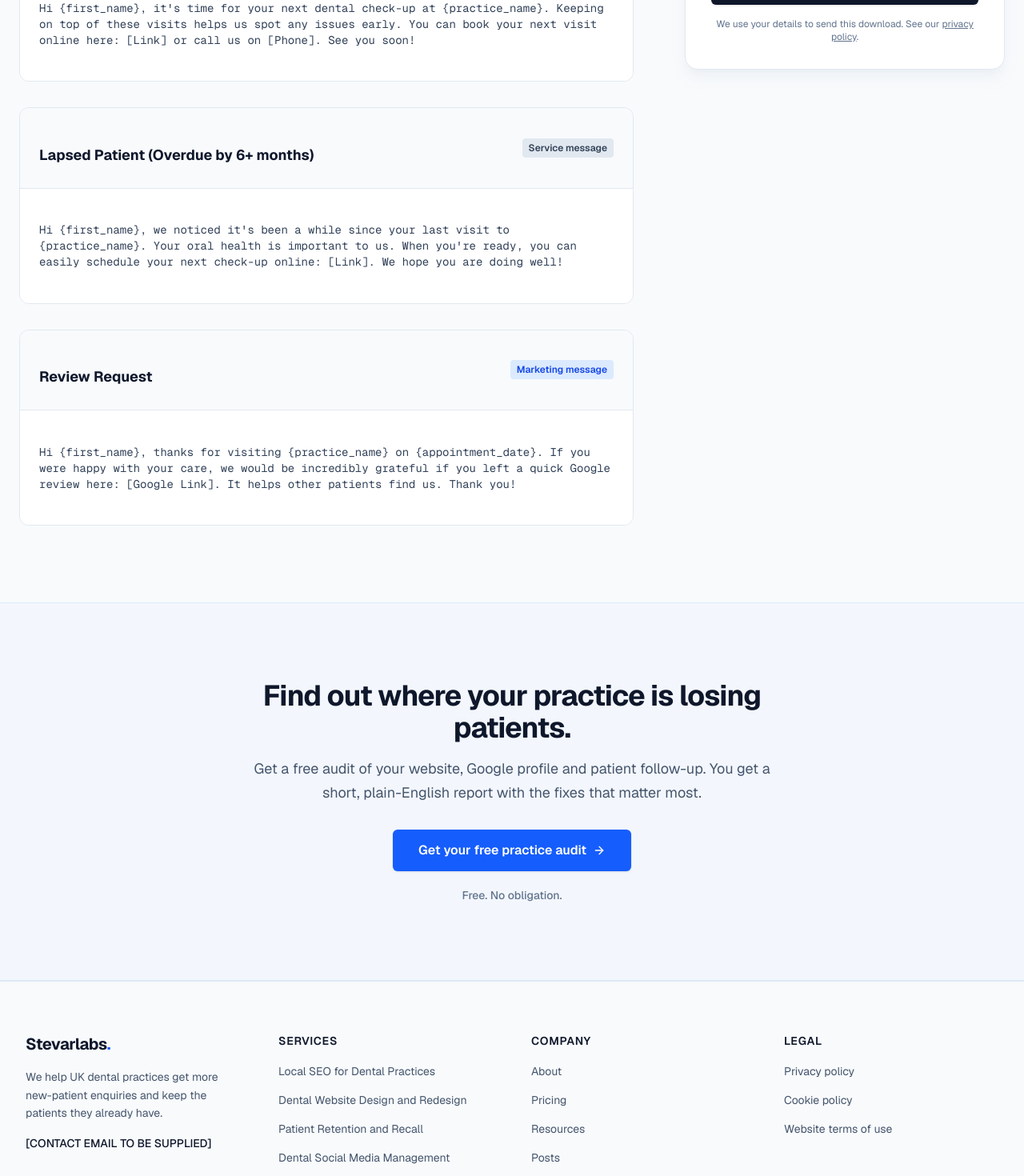
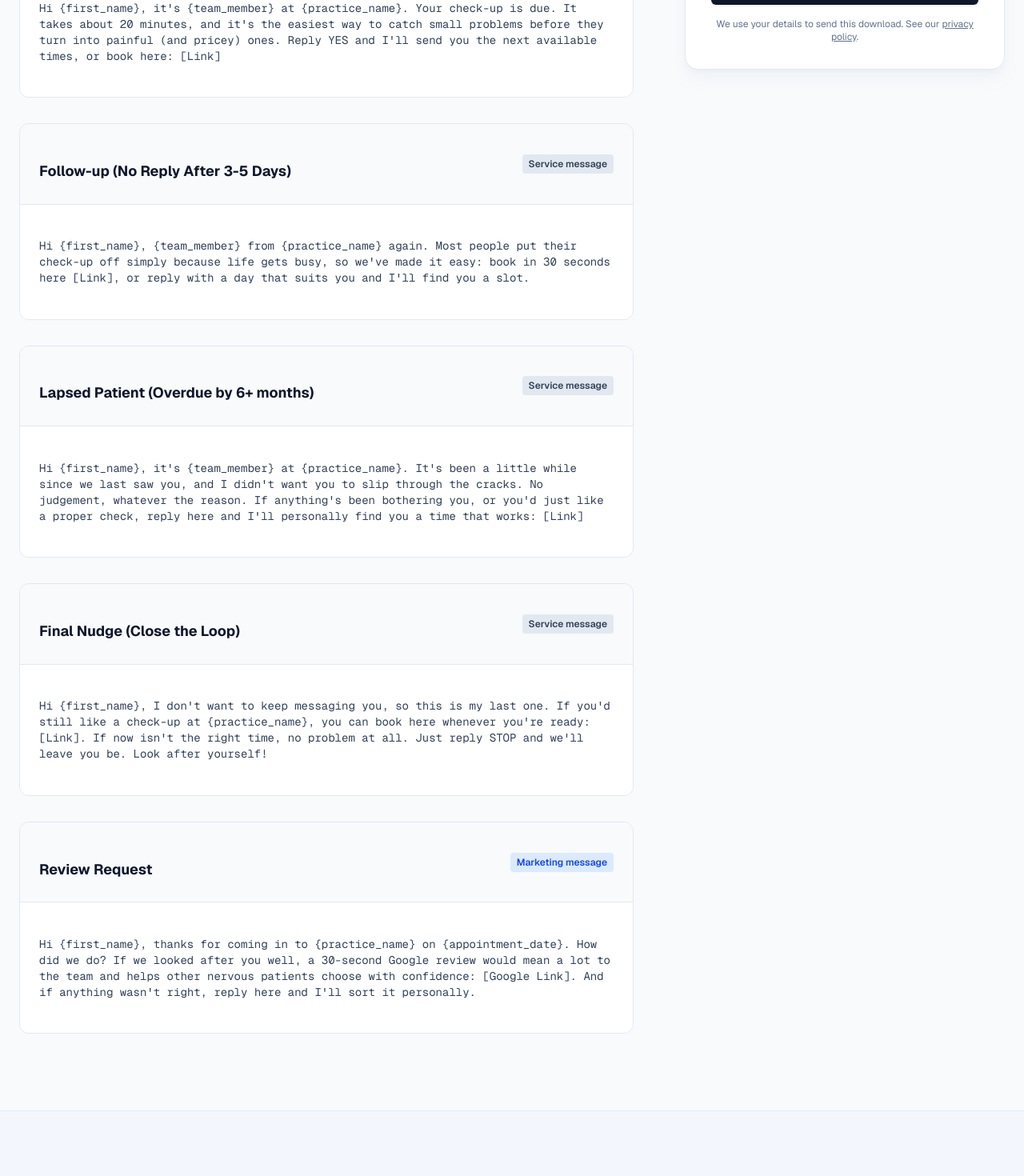
Before and after one commit to Captain-Carl-Larc/stevarlabs, a Next.js app: page /resources/recall-message-templates in a window 1280 px wide. Shown: the part 880-2350 px from the top of the page at 80% size. Built offline with nearby package versions, Linux system fonts and the light colour scheme; no server answers.

Commit message:
placeholders swap

```diff
--- a/src/app/(public)/cookie-policy/page.tsx
+++ b/src/app/(public)/cookie-policy/page.tsx
@@ -3,7 +3,7 @@ import CookieContent from "@/components/client/legal/CookieContent";
 
 export const metadata: Metadata = {
   title: "Cookie Policy | Stevarlabs",
-  description: "Cookie policy detailing how Stevarlabs uses cookies to improve your experience.",
+  description: "Stevarlabs does not currently use cookies or similar tracking technologies on this website.",
 };
 
 export default function CookiePolicyPage() {
--- a/src/app/api/contact/route.ts
+++ b/src/app/api/contact/route.ts
@@ -29,8 +29,8 @@ export async function POST(request: Request) {
 
     // Send the message to the agency
     await resend.emails.send({
-      from: "Stevarlabs Contact <onboarding@resend.dev>",
-      to: "hello@stevarlabs.co.uk",
+      from: "Stevarlabs Contact <leads@mail.stevarlabs.co.uk>",
+      to: "stephenmutwiiofficial@gmail.com",
       subject: `New Contact Message from ${validatedData.name}`,
       html: `
         <h2>New Website Enquiry</h2>
--- a/src/components/client/Footer.tsx
+++ b/src/components/client/Footer.tsx
@@ -27,8 +27,8 @@ export default function Footer() {
               We help UK dental practices get more new-patient enquiries and keep the patients they already have.
             </p>
             <p className="font-medium text-slate-900 dark:text-slate-300 text-sm">
-              <a href="mailto:hello@stevarlabs.co.uk" className="hover:text-blue-600 dark:hover:text-blue-400 transition-colors">
-                [CONTACT EMAIL TO BE SUPPLIED]
+              <a href="mailto:audit@mail.stevarlabs.co.uk" className="hover:text-blue-600 dark:hover:text-blue-400 transition-colors">
+                audit@mail.stevarlabs.co.uk
               </a>
             </p>
           </div>
--- a/src/components/client/contact/ContactSection.tsx
+++ b/src/components/client/contact/ContactSection.tsx
@@ -86,8 +86,8 @@ export default function ContactSection() {
                   <Mail className="w-6 h-6 text-blue-600 dark:text-blue-500 shrink-0" />
                   <div>
                     <p className="mb-1 font-semibold text-slate-900 dark:text-white">Email</p>
-                    <a href="mailto:hello@stevarlabs.co.uk" className="hover:text-blue-600 transition-colors">
-                      [CONTACT EMAIL TO BE SUPPLIED]
+                    <a href="mailto:audit@stevarlabs.co.uk" className="hover:text-blue-600 transition-colors">
+                      audit@mail.stevarlabs.co.uk
                     </a>
                   </div>
                 </div>
--- a/src/components/client/homepage/Offer.tsx
+++ b/src/components/client/homepage/Offer.tsx
@@ -40,7 +40,7 @@ export default function Offer() {
           </ul>
           <div className="bg-slate-50 dark:bg-slate-900 p-6 border border-slate-200 dark:border-slate-800 rounded-lg">
             <p className="font-medium text-slate-900 dark:text-white">What you get:</p>
-            <p className="mt-1 text-slate-600 dark:text-slate-400">A short, plain-English report with prioritised fixes, delivered within [X] working days.</p>
+            <p className="mt-1 text-slate-600 dark:text-slate-400">A short, plain-English report with prioritised fixes, delivered within 3 working days.</p>
           </div>
         </div>
 
--- a/src/components/client/homepage/ProofAndTerms.tsx
+++ b/src/components/client/homepage/ProofAndTerms.tsx
@@ -49,7 +49,7 @@ export default function ProofAndTerms() {
             </li>
             <li className="flex items-start gap-3">
               <CheckCircle2 className="mt-0.5 w-5 h-5 text-blue-600 dark:text-blue-500 shrink-0" />
-              <span className="text-slate-600 dark:text-slate-400">[Month-to-month retainers, no long lock-in]</span>
+              <span className="text-slate-600 dark:text-slate-400">Month-to-month retainers, no long lock-in</span>
             </li>
             <li className="flex items-start gap-3">
               <CheckCircle2 className="mt-0.5 w-5 h-5 text-blue-600 dark:text-blue-500 shrink-0" />
--- a/src/components/client/legal/PrivacyContent.tsx
+++ b/src/components/client/legal/PrivacyContent.tsx
@@ -9,7 +9,7 @@ export default function PrivacyContent() {
     <section className="bg-white dark:bg-slate-950 px-6 py-20 transition-colors duration-200">
       <div className="dark:prose-invert mx-auto max-w-3xl prose-headings:font-bold dark:prose-a:text-blue-400 prose-a:text-blue-600 prose prose-slate">
         <h1>Privacy Policy</h1>
-        <p><strong>Last updated:</strong> [DATE]</p>
+        <p><strong>Last updated:</strong> 21/10/2026</p>
 
         <p>
           Stevarlabs ("we", "us", or "our") respects your privacy and is committed to protecting your personal data. This privacy policy explains how we collect, use, and share your data when you use our website or services.
@@ -17,7 +17,7 @@ export default function PrivacyContent() {
 
         <h2>1. Who is the controller?</h2>
         <p>
-          For the purposes of UK data protection law, [BUSINESS NAME / REGISTRATION NUMBER] is the data controller. If you have questions about this policy, please contact us at: <strong>[CONTACT EMAIL]</strong> or [BUSINESS ADDRESS].
+          For the purposes of UK data protection law, StevarLabs is the data controller. If you have questions about this policy, please contact us at: <strong>audit@mail.stevarlabs.co.uk</strong>
         </p>
 
         <h2>2. What personal data we collect and why</h2>
@@ -30,7 +30,7 @@ export default function PrivacyContent() {
 
         <h2>3. Who we share your data with</h2>
         <p>
-          We do not sell your data. We share it only with trusted service providers necessary to operate our business, such as our hosting provider (Vercel), email routing provider (Resend), and analytics platforms.
+          We do not sell your data. We share it only with trusted service providers necessary to operate our business, such as our hosting provider (Netlify), email routing provider (Resend), and analytics platforms.
         </p>
 
         <h2>4. International transfers</h2>
@@ -40,7 +40,7 @@ export default function PrivacyContent() {
 
         <h2>5. Your rights under UK GDPR</h2>
         <p>
-          You have the right to access, correct, erase, restrict, or object to our processing of your data. You also have the right to withdraw consent at any time. To exercise these rights, email us at [CONTACT EMAIL].
+          You have the right to access, correct, erase, restrict, or object to our processing of your data. You also have the right to withdraw consent at any time. To exercise these rights, email us at audit@mail.stevarlabs.co.uk.
         </p>
         <p>
           If you are unhappy with how we handle your data, you have the right to complain to the Information Commissioner's Office (ICO).
--- a/src/components/client/legal/TermsContent.tsx
+++ b/src/components/client/legal/TermsContent.tsx
@@ -9,7 +9,7 @@ export default function TermsContent() {
     <section className="bg-white dark:bg-slate-950 px-6 py-20 transition-colors duration-200">
       <div className="dark:prose-invert mx-auto max-w-3xl prose-headings:font-bold dark:prose-a:text-blue-400 prose-a:text-blue-600 prose prose-slate">
         <h1>Website Terms of Use</h1>
-        <p><strong>Last updated:</strong> [DATE]</p>
+        <p><strong>Last updated:</strong> 27/10/2026</p>
 
         <h2>1. Acceptance of terms</h2>
         <p>
@@ -43,7 +43,7 @@ export default function TermsContent() {
 
         <h2>7. Contact us</h2>
         <p>
-          If you have questions about these terms, contact us at <strong>[CONTACT EMAIL]</strong>.
+          If you have questions about these terms, contact us at <strong>audit@mail.stevarlabs.co.uk</strong>.
         </p>
       </div>
     </section>
--- a/src/components/client/resources/single/ResourceContent.tsx
+++ b/src/components/client/resources/single/ResourceContent.tsx
@@ -7,6 +7,61 @@
 "use client";
 
 import { AlertCircle, Copy } from "lucide-react";
+
+type MessageType = "service" | "marketing";
+
+interface Template {
+  title: string;
+  type: MessageType;
+  message: string;
+}
+
+// Single source of truth: the text shown on the page is exactly the text that gets copied.
+const TEMPLATES: Template[] = [
+  {
+    title: "Check-up Recall (Due Now)",
+    type: "service",
+    message:
+      "Hi {first_name}, it's {team_member} at {practice_name}. Your check-up is due. It takes about 20 minutes, and it's the easiest way to catch small problems before they turn into painful (and pricey) ones. Reply YES and I'll send you the next available times, or book here: [Link]",
+  },
+  {
+    title: "Follow-up (No Reply After 3-5 Days)",
+    type: "service",
+    message:
+      "Hi {first_name}, {team_member} from {practice_name} again. Most people put their check-up off simply because life gets busy, so we've made it easy: book in 30 seconds here [Link], or reply with a day that suits you and I'll find you a slot.",
+  },
+  {
+    title: "Lapsed Patient (Overdue by 6+ months)",
+    type: "service",
+    message:
+      "Hi {first_name}, it's {team_member} at {practice_name}. It's been a little while since we last saw you, and I didn't want you to slip through the cracks. No judgement, whatever the reason. If anything's been bothering you, or you'd just like a proper check, reply here and I'll personally find you a time that works: [Link]",
+  },
+  {
+    title: "Final Nudge (Close the Loop)",
+    type: "service",
+    message:
+      "Hi {first_name}, I don't want to keep messaging you, so this is my last one. If you'd still like a check-up at {practice_name}, you can book here whenever you're ready: [Link]. If now isn't the right time, no problem at all. Just reply STOP and we'll leave you be. Look after yourself!",
+  },
+  {
+    title: "Review Request",
+    type: "marketing",
+    message:
+      "Hi {first_name}, thanks for coming in to {practice_name} on {appointment_date}. How did we do? If we looked after you well, a 30-second Google review would mean a lot to the team and helps other nervous patients choose with confidence: [Google Link]. And if anything wasn't right, reply here and I'll sort it personally.",
+  },
+];
+
+const BADGE_STYLES: Record<MessageType, { label: string; className: string }> = {
+  service: {
+    label: "Service message",
+    className:
+      "bg-slate-200 dark:bg-slate-800 text-slate-700 dark:text-slate-300",
+  },
+  marketing: {
+    label: "Marketing message",
+    className:
+      "bg-blue-100 dark:bg-blue-900/30 text-blue-700 dark:text-blue-400",
+  },
+};
 
 export default function ResourceContent() {
   const copyToClipboard = (text: string) => {
@@ -32,18 +87,26 @@ export default function ResourceContent() {
         Copy and paste these templates into your existing practice management software. Replace the bracketed fields like <code>{'{practice_name}'}</code> with your own merge tags.
       </p>
 
-      {/* Template 1 */}
-      <div className="mt-10 mb-8 border border-slate-200 dark:border-slate-800 rounded-xl overflow-hidden">
+      {TEMPLATES.map((template, index) => {
+        const badge = BADGE_STYLES[template.type];
+
+        return (
+          <div
+            key={template.title}
+            className={`${index === 0 ? "mt-10 " : ""}mb-8 border border-slate-200 dark:border-slate-800 rounded-xl overflow-hidden`}
+          >
             <div className="flex justify-between items-center bg-slate-50 dark:bg-slate-900 px-6 py-4 border-slate-200 dark:border-slate-800 border-b">
-          <h3 className="m-0 font-bold text-slate-900 dark:text-white text-lg">Check-up Recall (Due Now)</h3>
-          <span className="inline-flex items-center bg-slate-200 dark:bg-slate-800 px-2 py-1 rounded font-semibold text-slate-700 dark:text-slate-300 text-xs">Service message</span>
+              <h3 className="m-0 font-bold text-slate-900 dark:text-white text-lg">{template.title}</h3>
+              <span className={`inline-flex items-center px-2 py-1 rounded font-semibold text-xs ${badge.className}`}>
+                {badge.label}
+              </span>
             </div>
             <div className="group relative bg-white dark:bg-slate-950 p-6">
               <p className="m-0 font-mono text-slate-700 dark:text-slate-300 text-sm whitespace-pre-wrap">
-            Hi {'{first_name}'}, it's time for your next dental check-up at {'{practice_name}'}. Keeping on top of these visits helps us spot any issues early. You can book your next visit online here: [Link] or call us on [Phone]. See you soon!
+                {template.message}
               </p>
               <button
-            onClick={() => copyToClipboard("Hi {first_name}, it's time for your next dental check-up at {practice_name}. Keeping on top of these visits helps us spot any issues early. You can book your next visit online here: [Link] or call us on [Phone]. See you soon!")}
+                onClick={() => copyToClipboard(template.message)}
                 className="top-4 right-4 absolute bg-slate-100 dark:bg-slate-800 opacity-0 group-hover:opacity-100 p-2 rounded-md text-slate-500 hover:text-slate-900 dark:hover:text-white transition-opacity"
                 title="Copy to clipboard"
               >
@@ -51,44 +114,8 @@ export default function ResourceContent() {
               </button>
             </div>
           </div>
-
-      {/* Template 2 */}
-      <div className="mb-8 border border-slate-200 dark:border-slate-800 rounded-xl overflow-hidden">
-        <div className="flex justify-between items-center bg-slate-50 dark:bg-slate-900 px-6 py-4 border-slate-200 dark:border-slate-800 border-b">
-          <h3 className="m-0 font-bold text-slate-900 dark:text-white text-lg">Lapsed Patient (Overdue by 6+ months)</h3>
-          <span className="inline-flex items-center bg-slate-200 dark:bg-slate-800 px-2 py-1 rounded font-semibold text-slate-700 dark:text-slate-300 text-xs">Service message</span>
-        </div>
-        <div className="group relative bg-white dark:bg-slate-950 p-6">
-          <p className="m-0 font-mono text-slate-700 dark:text-slate-300 text-sm whitespace-pre-wrap">
-            Hi {'{first_name}'}, we noticed it's been a while since your last visit to {'{practice_name}'}. Your oral health is important to us. When you're ready, you can easily schedule your next check-up online: [Link]. We hope you are doing well!
-          </p>
-          <button
-            onClick={() => copyToClipboard("Hi {first_name}, we noticed it's been a while since your last visit to {practice_name}. Your oral health is important to us. When you're ready, you can easily schedule your next check-up online: [Link]. We hope you are doing well!")}
-            className="top-4 right-4 absolute bg-slate-100 dark:bg-slate-800 opacity-0 group-hover:opacity-100 p-2 rounded-md text-slate-500 hover:text-slate-900 dark:hover:text-white transition-opacity"
-          >
-            <Copy className="w-4 h-4" />
-          </button>
-        </div>
-      </div>
-
-      {/* Template 3 */}
-      <div className="mb-8 border border-slate-200 dark:border-slate-800 rounded-xl overflow-hidden">
-        <div className="flex justify-between items-center bg-slate-50 dark:bg-slate-900 px-6 py-4 border-slate-200 dark:border-slate-800 border-b">
-          <h3 className="m-0 font-bold text-slate-900 dark:text-white text-lg">Review Request</h3>
-          <span className="inline-flex items-center bg-blue-100 dark:bg-blue-900/30 px-2 py-1 rounded font-semibold text-blue-700 dark:text-blue-400 text-xs">Marketing message</span>
-        </div>
-        <div className="group relative bg-white dark:bg-slate-950 p-6">
-          <p className="m-0 font-mono text-slate-700 dark:text-slate-300 text-sm whitespace-pre-wrap">
-            Hi {'{first_name}'}, thanks for visiting {'{practice_name}'} on {'{appointment_date}'}. If you were happy with your care, we would be incredibly grateful if you left a quick Google review here: [Google Link]. It helps other patients find us. Thank you!
-          </p>
-          <button
-            onClick={() => copyToClipboard("Hi {first_name}, thanks for visiting {practice_name} on {appointment_date}. If you were happy with your care, we would be incredibly grateful if you left a quick Google review here: [Google Link]. It helps other patients find us. Thank you!")}
-            className="top-4 right-4 absolute bg-slate-100 dark:bg-slate-800 opacity-0 group-hover:opacity-100 p-2 rounded-md text-slate-500 hover:text-slate-900 dark:hover:text-white transition-opacity"
-          >
-            <Copy className="w-4 h-4" />
-          </button>
-        </div>
-      </div>
+        );
+      })}
 
     </div>
   );
```
Also changed, not shown: src/components/client/about/AboutFounder.tsx (+10 -5 lines), src/components/client/legal/CookieContent.tsx (+4 -44 lines), 1 other file (tests, documents, lock files or other folders). Lines whose indentation alone changed are shown as unchanged.
